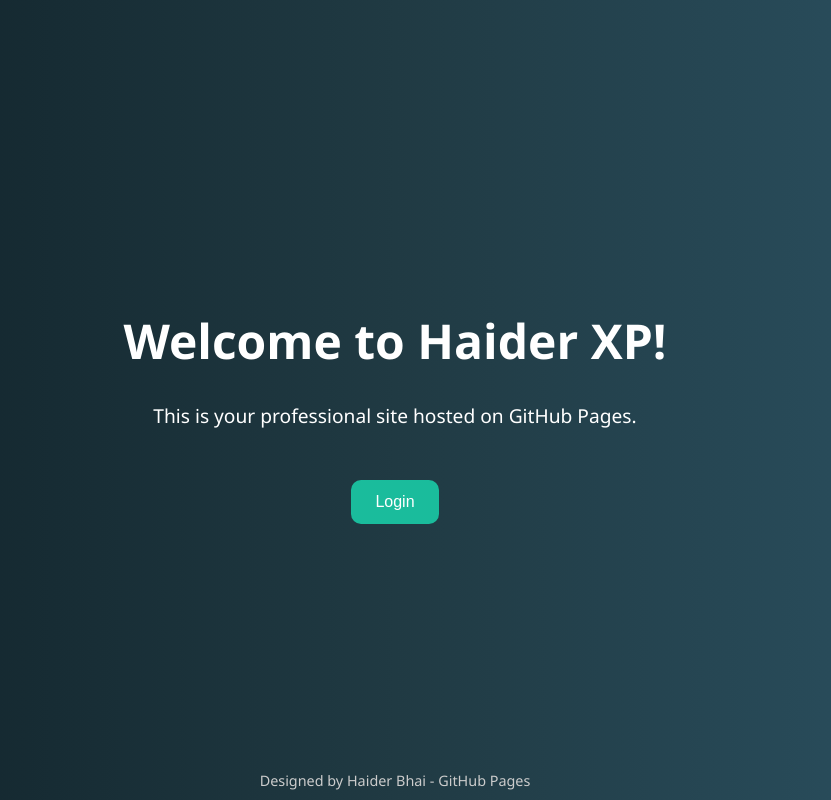
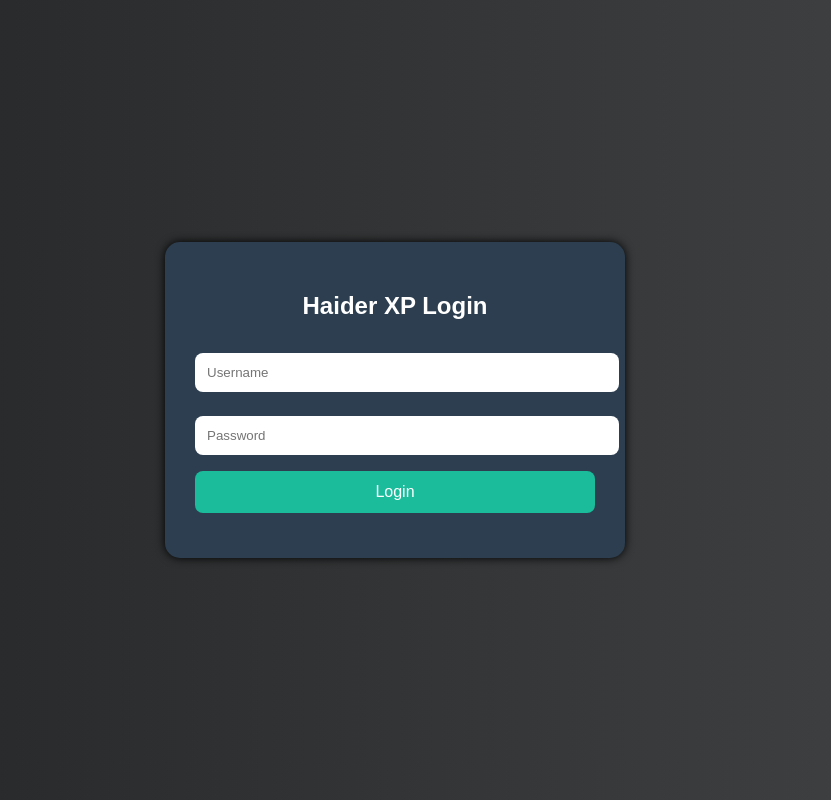
Before and after one commit to HaiderXP999/HaiderXP999.github.io, a plain HTML site: page index.html in a window 1280 px wide. Shown: the whole page, without its empty margins (245-1076 px from the left). Drawn offline with Linux system fonts and the light colour scheme.

Commit message:
Add files via upload

```diff
--- a/index.html
+++ b/index.html
@@ -4,53 +4,75 @@
 <head>
     <meta charset="UTF-8">
     <meta name="viewport" content="width=device-width, initial-scale=1.0">
-    <title>Haider XP - Welcome</title>
+    <title>Haider XP Login</title>
     <style>
         body {
+            font-family: Arial, sans-serif;
+            background: linear-gradient(to right, #232526, #414345);
+            display: flex;
+            justify-content: center;
+            align-items: center;
+            height: 100vh;
             margin: 0;
-            font-family: 'Segoe UI', Tahoma, Geneva, Verdana, sans-serif;
-            background: linear-gradient(to right, #0f2027, #203a43, #2c5364);
             color: white;
-            display: flex;
-            flex-direction: column;
-            align-items: center;
-            justify-content: center;
-            height: 100vh;
+        }
+        .login-container {
+            background: #2c3e50;
+            padding: 30px;
+            border-radius: 15px;
+            box-shadow: 0px 0px 10px 0px #000;
+            width: 90%;
+            max-width: 400px;
+        }
+        h2 {
             text-align: center;
+            margin-bottom: 25px;
         }
-        h1 {
-            font-size: 3em;
-            margin-bottom: 0.2em;
+        input[type="text"], input[type="password"] {
+            width: 100%;
+            padding: 12px;
+            margin: 8px 0 16px 0;
+            border: none;
+            border-radius: 8px;
         }
-        p {
-            font-size: 1.2em;
+        button {
+            width: 100%;
+            background-color: #1abc9c;
+            color: white;
+            padding: 12px;
+            border: none;
+            border-radius: 8px;
+            font-size: 16px;
+            cursor: pointer;
         }
-        .button {
-            margin-top: 2em;
-            padding: 0.8em 1.5em;
-            background-color: #1abc9c;
-            border: none;
-            color: white;
-            font-size: 1em;
-            border-radius: 10px;
-            cursor: pointer;
-            transition: 0.3s;
-        }
-        .button:hover {
+        button:hover {
             background-color: #16a085;
         }
-        footer {
-            position: absolute;
-            bottom: 10px;
-            font-size: 0.9em;
-            color: #ccc;
+        .message {
+            margin-top: 15px;
+            text-align: center;
+            color: #f1c40f;
         }
     </style>
+    <script>
+        function login() {
+            var user = document.getElementById("username").value;
+            var pass = document.getElementById("password").value;
+            if(user === "admin" && pass === "1234") {
+                window.location.href = "dashboard.html";
+            } else {
+                document.getElementById("msg").innerText = "Invalid login. Try admin / 1234.";
+            }
+        }
+    </script>
 </head>
 <body>
-    <h1>Welcome to Haider XP!</h1>
-    <p>This is your professional site hosted on GitHub Pages.</p>
-    <button class="button" onclick="alert('Login system coming soon!')">Login</button>
-    <footer>Designed by Haider Bhai - GitHub Pages</footer>
+    <div class="login-container">
+        <h2>Haider XP Login</h2>
+        <input type="text" id="username" placeholder="Username" />
+        <input type="password" id="password" placeholder="Password" />
+        <button onclick="login()">Login</button>
+        <div class="message" id="msg"></div>
+    </div>
 </body>
 </html>
```
Also changed, not shown: dashboard.html (added, +33 -0 lines).
